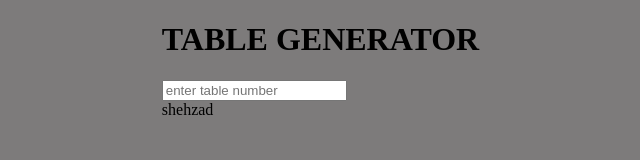
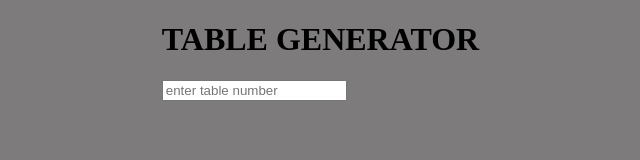
Before and after one commit to muhammadkabeer500/Table-gn-ts, a plain HTML site: page index.html in a window 1280 px wide. Shown: the top 160 px of the page, 415-1055 px from the left. Drawn offline with Linux system fonts and the light colour scheme.

Commit message:
Update index.html

```diff
--- a/index.html
+++ b/index.html
@@ -12,7 +12,6 @@
       <form id="tableForm">
         <input type="number" placeholder="enter table number" />
       </form>
-  shehzad
       <div id="table"></div>
     </div>
     <script src="app.js"></script>
```
